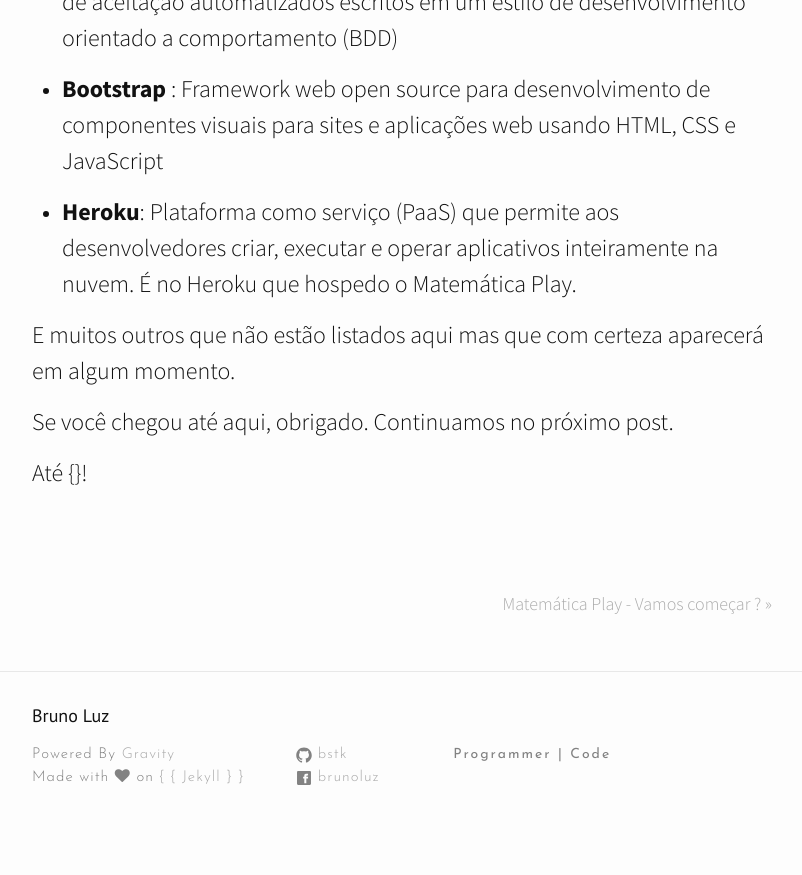
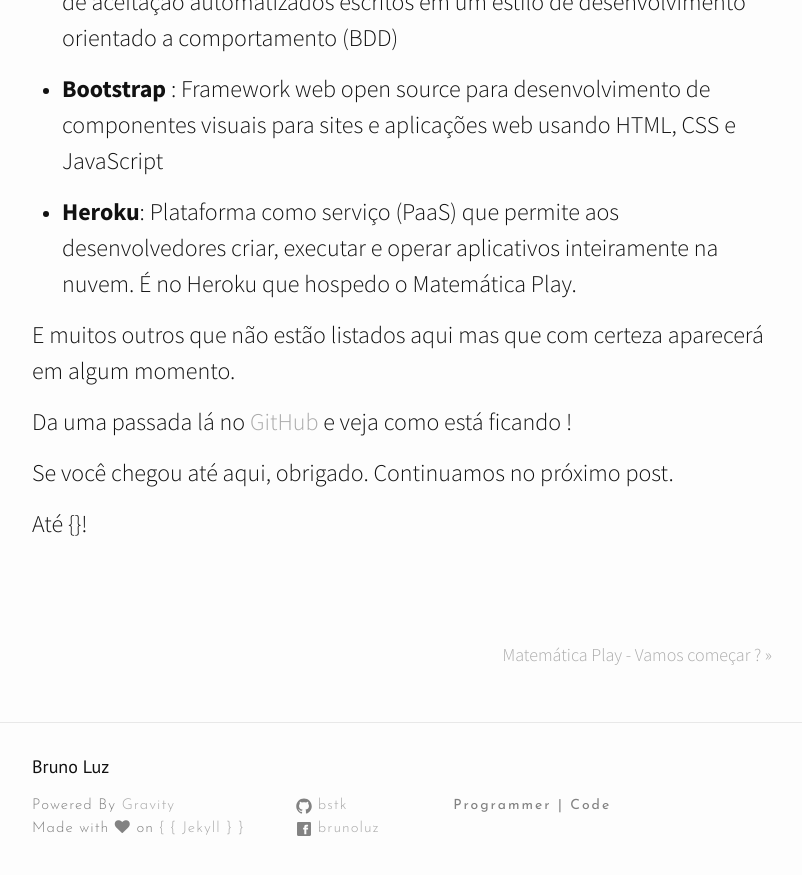
Before and after one commit to BSTK/bstk.github.io, a Jekyll site: the page built from _posts/2018-04-15-matematica-play-aprendendo-micro-servicos-com-spring-boot.markdown, in a window 1280 px wide and 900 px high, scrolled down 2571 px. Shown: the top 875 px of the window, without its empty margins (238-1040 px from the left). Built offline with Jekyll 4.4.1, drawn with Linux system fonts in a browser that asks for light colours; nearby versions of some CDN libraries; comment, search, counter and statistics services are not loaded; before the commit the page ends 3420 px from its top, so only the background shows below that.

Commit message:
Commit - Adicionando link do github

````diff
--- a/_posts/2018-04-15-matematica-play-aprendendo-micro-servicos-com-spring-boot.markdown
+++ b/_posts/2018-04-15-matematica-play-aprendendo-micro-servicos-com-spring-boot.markdown
@@ -52,6 +52,8 @@ Farei todo o desenvolvimento do app utilizando uma abordagem RESTFul e todo ferr
 
 E muitos outros que não estão listados aqui mas que com certeza aparecerá em algum momento.
 
+Da uma passada lá no [GitHub](https://github.com/BSTK/matematica-play) e veja como está ficando !
+
 Se você chegou até aqui, obrigado. Continuamos no próximo post.
 
 Até {}!
--- a/_posts/2018-04-17-matematica-play-criando-o-primeiro-teste-unitario.markdown
+++ b/_posts/2018-04-17-matematica-play-criando-o-primeiro-teste-unitario.markdown
@@ -149,6 +149,8 @@ Criamos um novo método ```assertThatError(String simbolo)``` que isola todo o c
 
 É, fizemos bastante coisa até aqui, foi um post e tanto, mas você percebeu o quanto é legal ir refatorando nosso código até chegar numa versão que achamos ser a melhor. Pode ser que você olhe o código como está e queira modificar algo, vamos lá, siga em frente, mas lembre-se de executar os testes a cada mudança para garantir que tudo permaneça funcionando.
 
+Da uma passada lá no [GitHub](https://github.com/BSTK/matematica-play) e veja como está ficando !
+
 Se você chegou até aqui, obrigado. Continuamos no próximo post.
 
 Até {}!
--- a/_posts/2018-04-17-matematica-play-user-story-requisitos-do-usuario.markdown
+++ b/_posts/2018-04-17-matematica-play-user-story-requisitos-do-usuario.markdown
@@ -82,6 +82,8 @@ Logo em seguida, crie os ```get's e set's``` para a classe ```Operacao```e como
 
 Bom, temos algum código até aqui mas que não faz absolutamente nada por enquanto.  No próximo post estaremos incluindo alguns métodos com alguma lógica e também inciando com os testes de unidade.
 
+Da uma passada lá no [GitHub](https://github.com/BSTK/matematica-play) e veja como está ficando !
+
 Se você chegou até aqui, obrigado. Continuamos no próximo post.
 
 Até {}!
````
